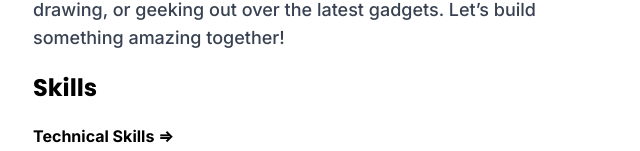
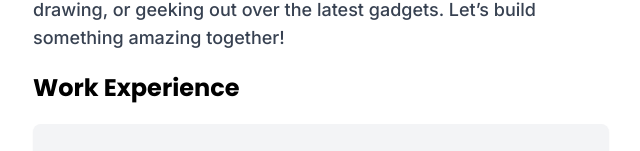
Before and after one commit to sd535682/sd535682.github.io, a React (Vite) app: page / in a window 1280 px wide. Shown: the part 648-799 px from the top of the page, without its empty margins (319-959 px from the left). Built offline with nearby package versions, Linux system fonts and the light colour scheme.

Commit message:
add exp comp

```diff
--- a/src/sections/body.jsx
+++ b/src/sections/body.jsx
@@ -1,5 +1,6 @@
 import ContactForm from "../components/contactform";
 import Education from "../components/education";
+import Experience from "../components/experience";
 import Projects from "../components/projects";
 import Skills from "../components/skills";
 import Profile from "../components/userinfo";
@@ -8,8 +9,9 @@ export default function Body() {
   return (
     <div className="flex flex-col gap-5 max-w-[576px]">
       <Profile />
+      <Experience />
+      <Projects />
       <Skills />
-      <Projects />
       <Education />
       <ContactForm />
     </div>
```
